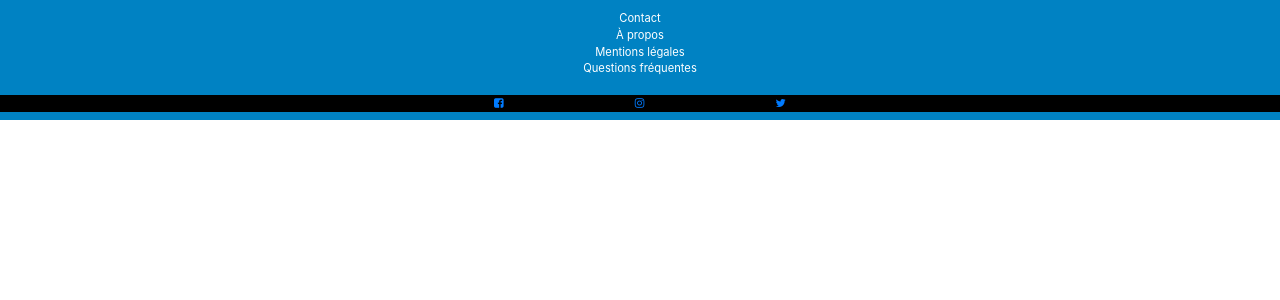
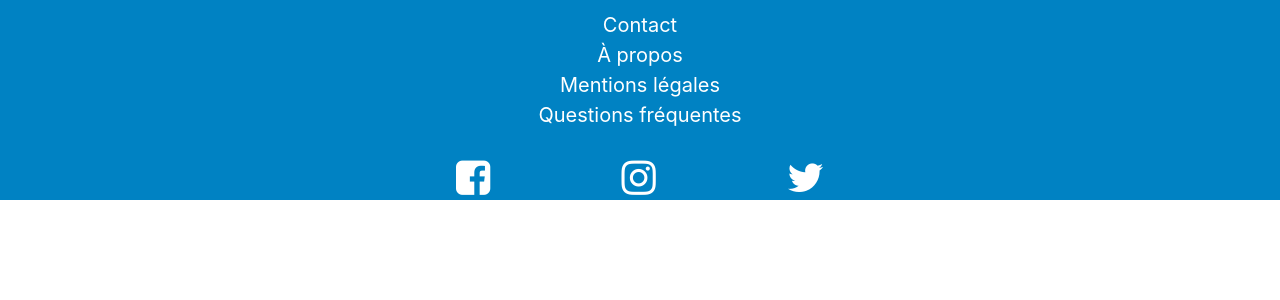
Before and after one commit to damien-simplon/site_catalogue_sweatmore, a PHP site: page / in a window 1280 px wide. Shown: the top 300 px of the page. Run offline with PHP 8.4, Linux system fonts and the light colour scheme.

Commit message:
changement footer

```diff
--- a/css/styles.css
+++ b/css/styles.css
@@ -9,9 +9,9 @@
 /********************FOOTER********************/
 
 footer{
-    color: solid black;
+    color: solid white;
 	background-color:rgb(0, 130, 195);
-    height:120px;
+    height:200px;
     font-size:0.7em;
     text-align:center;
 }
@@ -20,17 +20,20 @@ footer{
     position:relative;
     top:10px;
     color:white;
+    font-size:20px;
 }
 
 .footerBas{
     position:relative;
     bottom:5px;
-    background-color:black;
+
 }
 
 .footerBas a{
     margin-left:5%;
     margin-right:5%;
+    color:white;
+    font-size:40px;
 }
 
 /********************CONNEXION********************/
```
